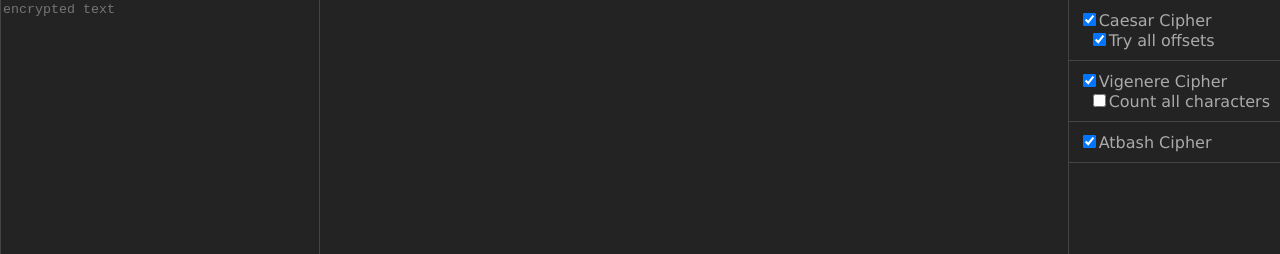
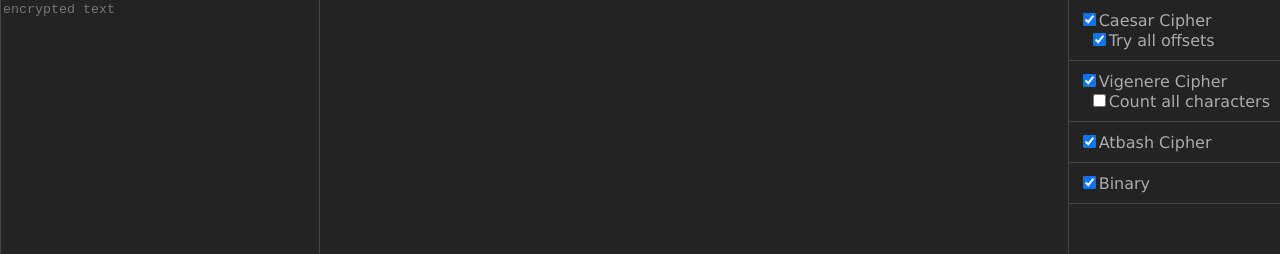
Before and after one commit to SrKomodo/decrypter, a React app: page / in a window 1280 px wide. Shown: the top 254 px of the page. Built offline with nearby package versions, Linux system fonts and the light colour scheme.

Commit message:
Add binary cipher

```diff
--- a/src/ciphers.ts
+++ b/src/ciphers.ts
@@ -16,6 +16,7 @@ interface Cipher {
 }
 
 import Atbash from "./ciphers/atbash";
+import Binary from "./ciphers/binary";
 import Caesar from "./ciphers/caesar";
 import Vigenere from "./ciphers/vigenere";
 
@@ -23,6 +24,7 @@ const cipherArray: Cipher[] = [
   new Caesar(),
   new Vigenere(),
   new Atbash(),
+  new Binary(),
 ];
 
 const ciphers: {[id: string]: Cipher} = {};
--- /dev/null
+++ b/src/ciphers/binary.ts
@@ -0,0 +1,19 @@
+import { Cipher, Options } from "../ciphers";
+
+export default class Atbash implements Cipher {
+  name = "Binary";
+  id = "binary";
+  options = {};
+
+  filter(input: string) {
+    return /^(?:[01]{8})+$/g.test(input);
+  }
+
+  decipher(input: string) {
+    let output = "";
+    for (let i = 0; i <= input.length - 8; i += 8) {
+      output += String.fromCharCode(parseInt(input.substr(i, 8), 2));
+    }
+    return [output];
+  }
+}
```
